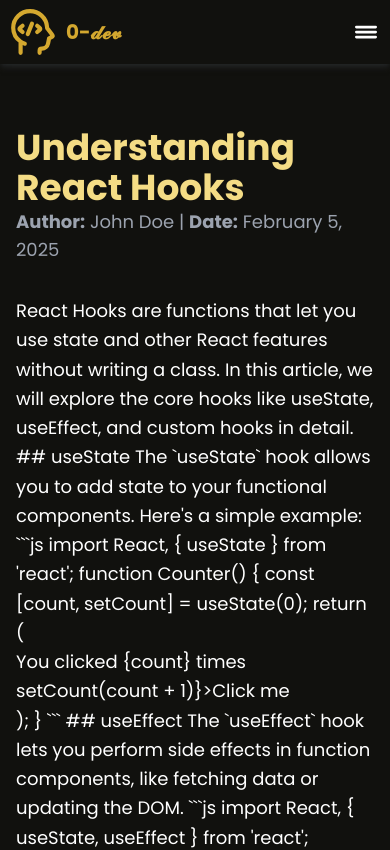
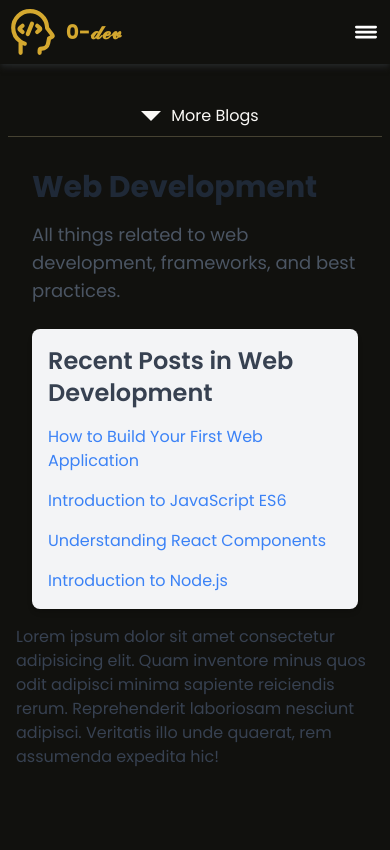
Before and after one commit to jahid-111/Portfolio-r, a React (Vite) app: page /blogs/1 in a window 390 px wide. Shown: the top 850 px of the page. Built offline with nearby package versions, Linux system fonts and the light colour scheme; a web font is replaced by a local one.

Commit message:
Blog_nav: DropdownMobile

```diff
--- a/src/App.jsx
+++ b/src/App.jsx
@@ -5,6 +5,8 @@ import Contact from "./routes/Contact";
 import Layout from "./Layout";
 import Blog from "./routes/Blog";
 import NotFound from "./components/utilsComponents/Not-found";
+import BlogCategory from "./routes/BlogCategory";
+import BlogLayout from "./BlogLayout";
 
 export default function App() {
   return (
@@ -14,7 +16,12 @@ export default function App() {
         <Route index path="home" element={<Home></Home>} />
         <Route path="projects" element={<Project />} />
         <Route path="contacts" element={<Contact />} />
-        <Route path="blogs/:id" element={<Blog />} />
+        <Route path="blogs" element={<BlogCategory />} />
+
+        <Route path="blogs" element={<BlogLayout />}>
+          <Route path=":id" element={<BlogCategory />} />
+        </Route>
+
         <Route path="*" element={<NotFound />} />
       </Route>
     </Routes>
--- /dev/null
+++ b/src/BlogLayout.jsx
@@ -0,0 +1,68 @@
+import { useState } from "react";
+import { IoMdArrowDropdown } from "react-icons/io";
+import { MdArrowDropUp } from "react-icons/md";
+import { Link, Outlet } from "react-router-dom";
+
+const BlogLayout = () => {
+  const [open, setOpen] = useState(false);
+
+  return (
+    <div className="w-full mx-auto my-24">
+      {/* Navbar and Dropdown Mobile */}
+      <div className="relative">
+        {/* Menu Button */}
+        <div className="md:hidden mx-2 flex justify-start items-center border-b border-[#464232]">
+          <button
+            onClick={() => setOpen((prev) => !prev)}
+            className="px-2 focus:outline-none w-full"
+            aria-label="Toggle menu"
+          >
+            {!open ? (
+              <div className=" flex justify-center items-center">
+                <IoMdArrowDropdown className="h-10 w-10" />
+                <p>More Blogs</p>
+              </div>
+            ) : (
+              <div className=" flex justify-center items-center">
+                <MdArrowDropUp className="h-10 w-10" />
+
+                <p>Collapse</p>
+              </div>
+            )}
+          </button>
+        </div>
+
+        {/* Dropdown Menu with Transition */}
+        <div
+          className={`absolute top-10 left-2 right-2 px-2 flex flex-col bg-[#464232] z-10 rounded-b-lg shadow-lg transition-all duration-300 ease-in-out transform ${
+            open ? "opacity-100 translate-y-0" : "opacity-0 -translate-y-4"
+          }`}
+        >
+          {[...Array(5)].map((_, i) => (
+            <Link
+              onClick={() => setOpen(false)} // Close dropdown on link click
+              key={i}
+              to={`/blogs/${i}`}
+              className="text-white border-b border-gray-500 p-3 hover:bg-[#39372d] rounded-md"
+            >
+              Blog API-{i}
+            </Link>
+          ))}
+        </div>
+      </div>
+
+      {/* Main Content */}
+      <div className="w-full p-4">
+        <Outlet />
+        <p className="text-gray-700">
+          Lorem ipsum dolor sit amet consectetur adipisicing elit. Quam
+          inventore minus quos odit adipisci minima sapiente reiciendis rerum.
+          Reprehenderit laboriosam nesciunt adipisci. Veritatis illo unde
+          quaerat, rem assumenda expedita hic!
+        </p>
+      </div>
+    </div>
+  );
+};
+
+export default BlogLayout;
--- /dev/null
+++ b/src/components/blogComponents/BlogNavigation.jsx
@@ -0,0 +1,118 @@
+// import { useState } from "react";
+// import { FaChevronCircleLeft, FaChevronCircleRight } from "react-icons/fa";
+// import { Link } from "react-router-dom";
+
+// export default function BlogNavigation() {
+//   const [blogCategory, setBlogCategory] = useState(false);
+//   console.log(blogCategory);
+//   return (
+//     <div className=" w-full flex">
+//       {blogCategory && (
+//         <div className=" w-full flex flex-col">
+//           {[...Array(5)].map((_, i) => (
+//             <Link
+//               key={i}
+//               to={`/blogs/${i}`} // Dynamic link to the blog category page
+//               className="hover:underline text-white border py-2"
+//             >
+//               <span> Blog API- {i}</span>
+//             </Link>
+//           ))}
+//         </div>
+//       )}
+//       <div className=" absolute  right-0 top-16">
+//         <button onClick={() => setBlogCategory((prev) => !prev)}>
+//           {!blogCategory ? (
+//             <FaChevronCircleRight className=" h-8 w-8" />
+//           ) : (
+//             <FaChevronCircleLeft className=" h-8 w-8" />
+//           )}
+//         </button>
+//       </div>
+//     </div>
+//   );
+// }
+import React, { useState } from "react";
+import { FaChevronCircleRight, FaChevronCircleLeft } from "react-icons/fa";
+import { Link } from "react-router-dom";
+
+const SwipeNav = () => {
+  const [isOpen, setIsOpen] = useState(false);
+  const [startX, setStartX] = useState(null);
+
+  const handleTouchStart = (e) => {
+    setStartX(e.touches[0].clientX);
+  };
+
+  const handleTouchEnd = (e) => {
+    const endX = e.changedTouches[0].clientX;
+
+    if (startX !== null) {
+      const deltaX = endX - startX;
+
+      // Swipe left to right to open
+      if (deltaX > 50) {
+        setIsOpen(true);
+      }
+
+      // Swipe right to left to close
+      if (deltaX < -50) {
+        setIsOpen(false);
+      }
+    }
+
+    setStartX(null);
+  };
+
+  const toggleNav = () => {
+    setIsOpen((prev) => !prev);
+  };
+
+  return (
+    <div
+      className="relative bg-gray-100 h-full"
+      onTouchStart={handleTouchStart}
+      onTouchEnd={handleTouchEnd}
+      style={{ touchAction: "pan-y" }} // Prevent conflicts with vertical scrolling
+    >
+      <div
+        className={`fixed top-0 left-0 h-full bg-blue-600 text-white shadow-md transition-transform duration-300 ${
+          isOpen ? "translate-x-0" : "-translate-x-full"
+        }`}
+        style={{ width: "250px" }}
+      >
+        <div className="p-4">
+          <button onClick={toggleNav} className="text-xl mb-4">
+            <FaChevronCircleLeft />
+          </button>
+          {[...Array(5)].map((_, i) => (
+            <Link
+              key={i}
+              to={`/blogs/${i}`}
+              className="block hover:underline py-2"
+            >
+              Blog API-{i}
+            </Link>
+          ))}
+        </div>
+      </div>
+
+      {/* Main content */}
+      <div className="h-full flex items-center justify-center">
+        {!isOpen && (
+          <button
+            onClick={toggleNav}
+            className="fixed left-4 top-1/2 transform -translate-y-1/2 text-blue-600 text-2xl"
+          >
+            <FaChevronCircleRight />
+          </button>
+        )}
+        <h1 className="text-center text-gray-700 text-xl">
+          Swipe or Click to Open the Navigation Menu
+        </h1>
+      </div>
+    </div>
+  );
+};
+
+export default SwipeNav;
--- a/src/routes/Blog.jsx
+++ b/src/routes/Blog.jsx
@@ -1,5 +1,5 @@
 import { useEffect, useState } from "react";
-import { useParams } from "react-router-dom";
+import { Link, useParams } from "react-router-dom";
 import BlogImage from "../assets/svg/blog.svg"; // Assuming this image exists
 import Reval from "../components/animation/Reval"; // Assuming Reval is an animation component
 import { fetchedBlogData } from "../data/blog/blogData";
@@ -35,6 +35,14 @@ const BlogDetails = () => {
           dangerouslySetInnerHTML={{ __html: blogData.content }}
         ></div>
       </main>
+      <div className=" flex justify-end my-16">
+        <Link
+          to="/blogs"
+          className=" border rounded-md px-5 p-2 hover:bg-gray-800 hover:underline inset-5 underline-offset-4"
+        >
+          <span className=" text-gray-200">Get All blogs</span>
+        </Link>
+      </div>
     </div>
   );
 };
--- /dev/null
+++ b/src/routes/BlogCategory.jsx
@@ -0,0 +1,89 @@
+import { useParams } from "react-router-dom";
+
+// Dummy blog data
+const blogData = [
+  {
+    id: "1",
+    title: "Web Development",
+    description:
+      "All things related to web development, frameworks, and best practices.",
+  },
+  {
+    id: "2",
+    title: "JavaScript",
+    description:
+      "Everything about JavaScript - from ES6 features to frameworks.",
+  },
+  {
+    id: "3",
+    title: "React.js",
+    description:
+      "Learn React.js through tutorials, tips, and real-world examples.",
+  },
+  {
+    id: "4",
+    title: "Node.js",
+    description:
+      "Node.js backend development - from setting up servers to building APIs.",
+  },
+  {
+    id: "5",
+    title: "CSS & Design",
+    description:
+      "Master CSS and design concepts for building beautiful websites.",
+  },
+];
+
+const BlogCategory = () => {
+  const { id } = useParams();
+  const blog = blogData.find((category) => category.id === id);
+
+  if (!blog) {
+    return (
+      <div className="text-center py-10">
+        <h1 className="text-3xl font-bold text-red-500">Category not found!</h1>
+        <p className="text-lg">
+          Sorry, we couldn't find the blog category you're looking for.
+        </p>
+      </div>
+    );
+  }
+
+  return (
+    <div className="blog-category max-w-4xl mx-auto p-4">
+      <h1 className="text-3xl font-bold text-gray-800 mb-4">{blog.title}</h1>
+      <p className="text-lg text-gray-600 mb-6">{blog.description}</p>
+
+      {/* Example Blog Posts */}
+      <div className="bg-gray-100 p-4 rounded-lg shadow-md">
+        <h2 className="text-2xl font-semibold text-gray-700">
+          Recent Posts in {blog.title}
+        </h2>
+        <ul className="mt-4 space-y-4">
+          <li>
+            <a href="/" className="text-blue-500 hover:underline">
+              How to Build Your First Web Application
+            </a>
+          </li>
+          <li>
+            <a href="/" className="text-blue-500 hover:underline">
+              Introduction to JavaScript ES6
+            </a>
+          </li>
+          <li>
+            <a href="/" className="text-blue-500 hover:underline">
+              Understanding React Components
+            </a>
+          </li>
+          <li>
+            <a href="/" className="text-blue-500 hover:underline">
+              Introduction to Node.js
+            </a>
+          </li>
+        </ul>
+      </div>
+    </div>
+  );
+};
+
+export default BlogCategory;
```
